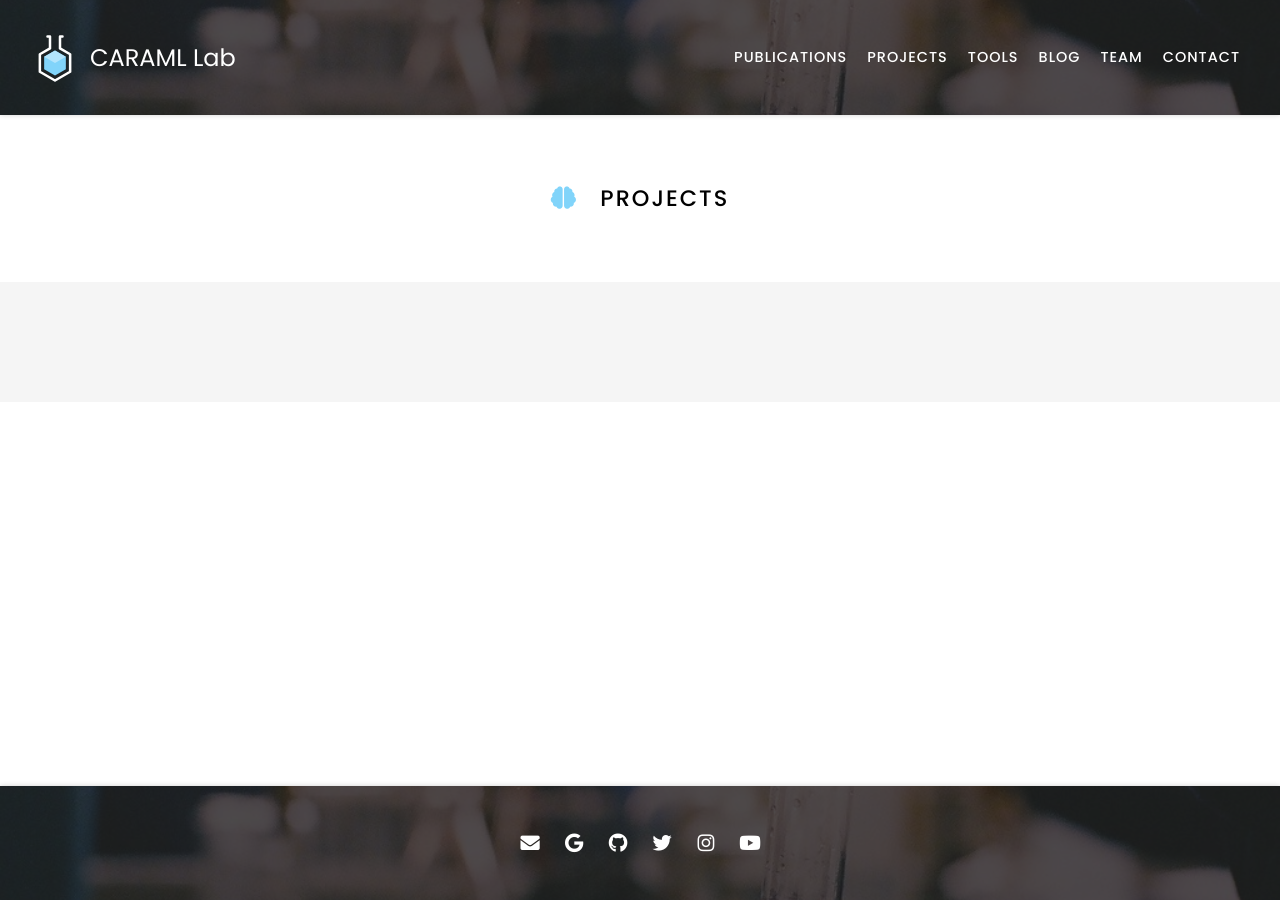
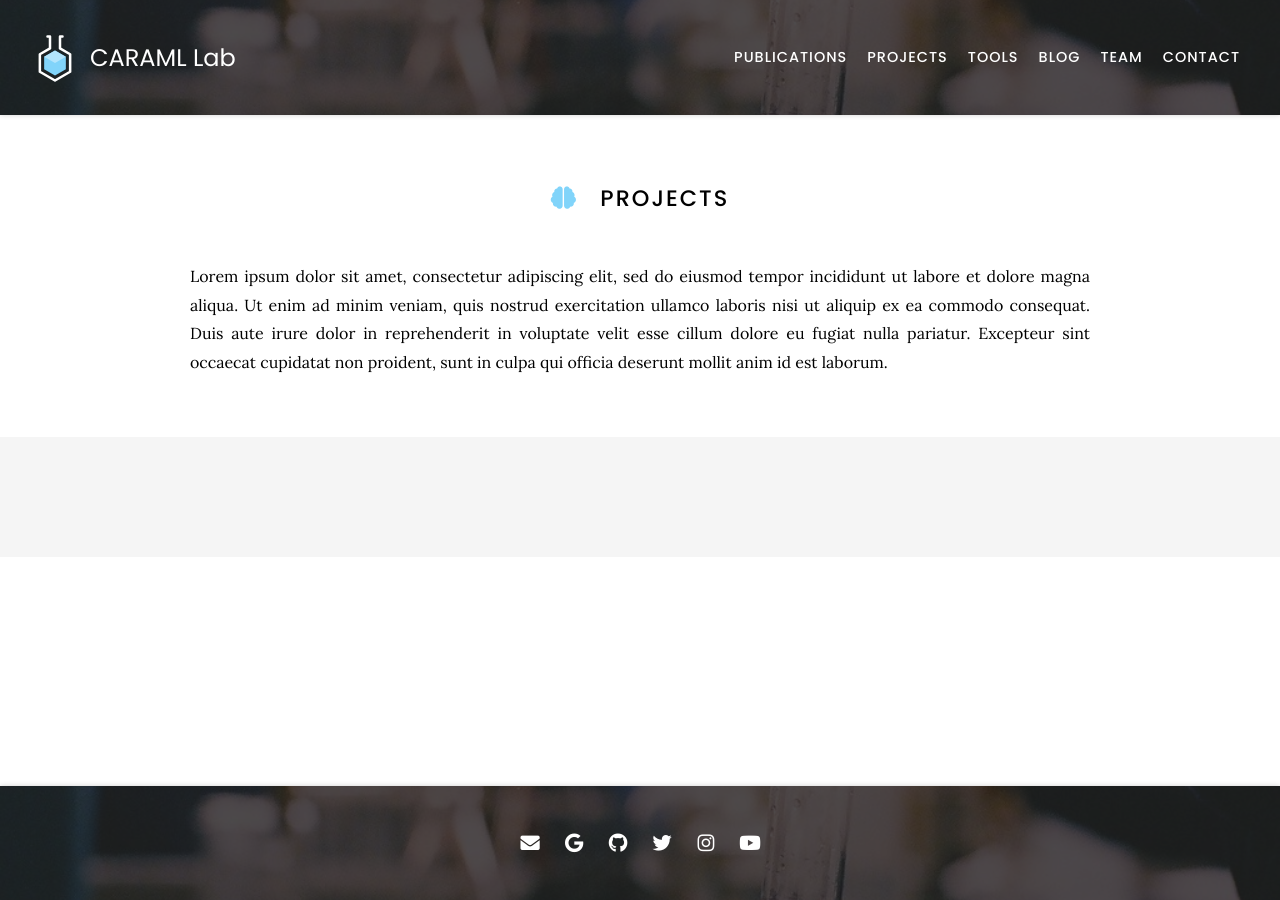
Before and after one commit to caraml-lab/caraml-lab, a Jekyll site: the page built from projects/index.md, in a window 1280 px wide. Built offline with Jekyll 4.4.1, drawn with Linux system fonts in a browser that asks for light colours; nearby versions of some CDN libraries.

Commit message:
Update projects page

```diff
--- a/projects/index.md
+++ b/projects/index.md
@@ -7,6 +7,12 @@ nav:
 
 # <i class="fas fa-brain"></i>Projects
 
+Lorem ipsum dolor sit amet, consectetur adipiscing elit, sed do eiusmod tempor incididunt ut labore et dolore magna aliqua.
+Ut enim ad minim veniam, quis nostrud exercitation ullamco laboris nisi ut aliquip ex ea commodo consequat.
+Duis aute irure dolor in reprehenderit in voluptate velit esse cillum dolore eu fugiat nulla pariatur.
+Excepteur sint occaecat cupidatat non proident, sunt in culpa qui officia deserunt mollit anim id est laborum.
+
+
 {% include section.html %}
 
 {% include search-info.html %}
```
